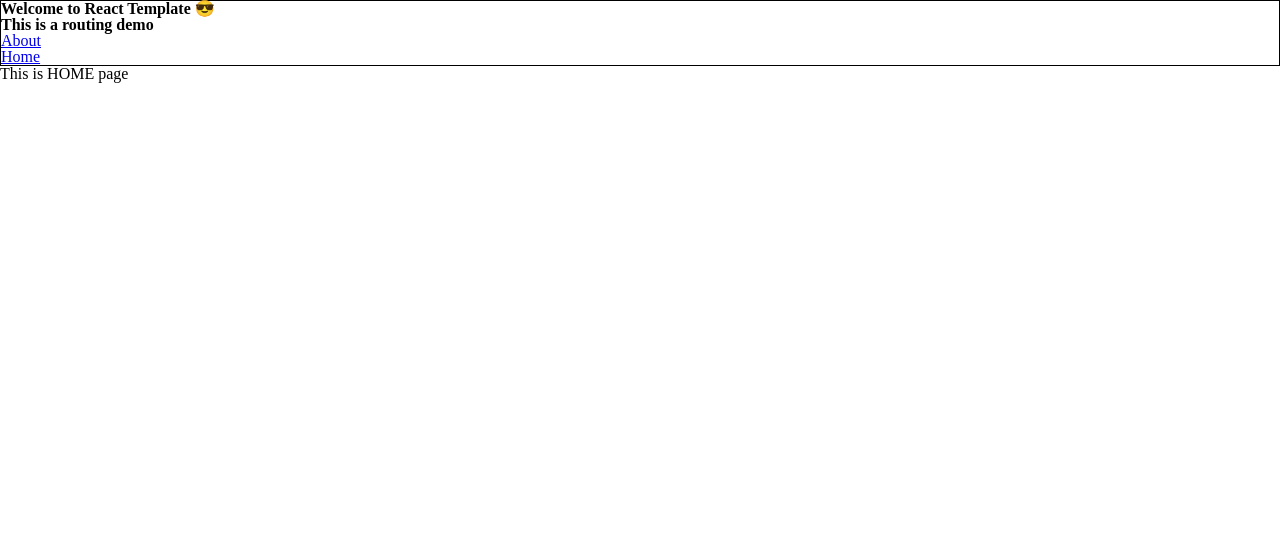
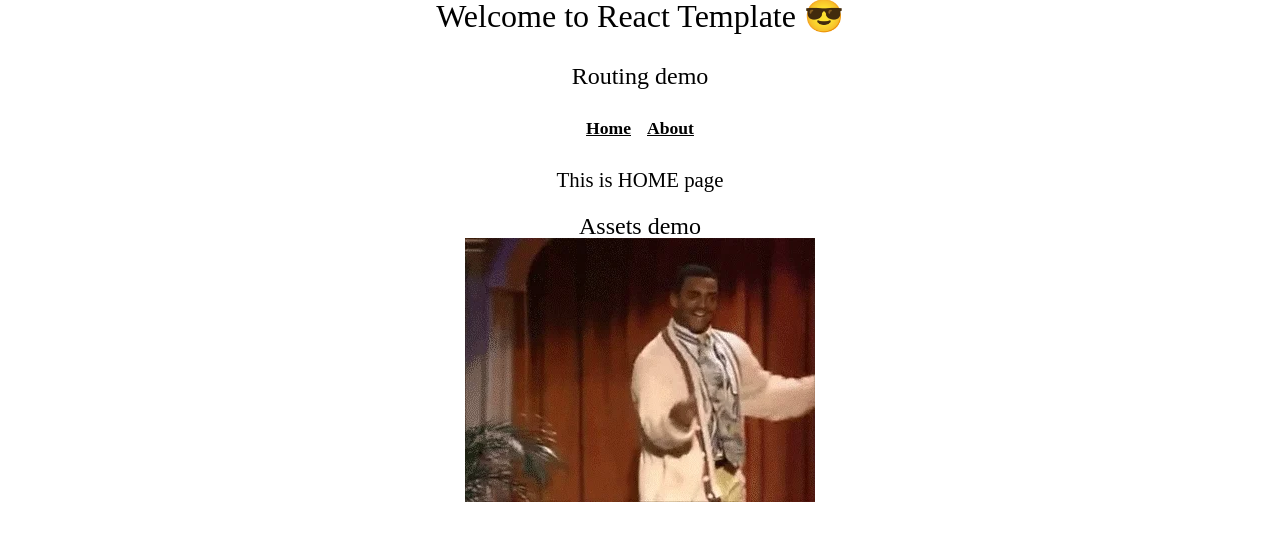
Before and after one commit to angelinopires/react-template, a React app: page / in a window 1280 px wide. Shown: the top 540 px of the page. Built offline with nearby package versions, Linux system fonts and the light colour scheme.

Commit message:
Improve page styles and add some examples

```diff
--- a/src/core/App/index.jsx
+++ b/src/core/App/index.jsx
@@ -1,22 +1,38 @@
 import React from 'react'
 import { Link } from 'react-router-dom'
+
+// ASSETS
+import CaltonGif from '../../shared/assets/giphy.webp'
+
+// CORE
+import { Routes } from '../Routes/index'
 
 // STYLES
 import './index.scss'
 
 const App = () => (
   <div className="main">
-    <h1>Welcome to React Template 😎</h1>
+    <h1 className="title title--main">Welcome to React Template 😎</h1>
 
-    <h2>This is a routing demo</h2>
-    <ul>
-      <li>
-        <Link to="/about">About</Link>
-      </li>
-      <li>
-        <Link to="/">Home</Link>
-      </li>
-    </ul>
+    <div>
+      <h2 className="title title--sub">Routing demo</h2>
+
+      <ul className="navigation">
+        <li className="navigation__link">
+          <Link to="/">Home</Link>
+        </li>
+        <li className="navigation__link">
+          <Link to="/about">About</Link>
+        </li>
+      </ul>
+      <Routes />
+    </div>
+
+    <div>
+      <h2 className="title title--sub">Assets demo</h2>
+
+      <img alt="Calton dancing" src={CaltonGif} />
+    </div>
   </div>
 )
 
--- a/src/core/App/index.scss
+++ b/src/core/App/index.scss
@@ -1,3 +1,47 @@
 .main {
-  border: 1px solid $black;
+  display: flex;
+  flex-direction: column;
+  align-items: center;
+  gap: 1.5rem;
+  width: 100%;
+  height: 100vh;
 }
+
+.title {
+  font-size: 1rem;
+  font-weight: 500;
+  text-align: center;
+
+  &--main {
+    font-size: 2rem;
+    margin-bottom: .5rem;
+  }
+
+  &--sub {
+    font-size: 1.5rem;
+  }
+
+  &--aux {
+    font-size: 1.3rem;
+  }
+}
+
+.navigation {
+  display: flex;
+  justify-content: center;
+  gap: 1rem;
+  padding: 2rem 0;
+
+  &__link {
+    font-size: 1.1rem;
+    font-weight: 600;
+
+    a {
+      color: $black;
+    }
+
+    a:hover {
+      text-decoration: none;
+    }
+  }
+}
--- a/src/index.jsx
+++ b/src/index.jsx
@@ -3,7 +3,7 @@ import ReactDOM from 'react-dom/client'
 import { BrowserRouter } from 'react-router-dom'
 
 // CORE
-import { App, Routes } from './core/index'
+import { App } from './core/index'
 
 // STYLES
 import './shared/scss/main.scss'
@@ -16,7 +16,6 @@ root.render(
   <React.StrictMode>
     <BrowserRouter>
       <App />
-      <Routes />
     </BrowserRouter>
   </React.StrictMode>,
 )
--- a/src/shared/pages/About/index.jsx
+++ b/src/shared/pages/About/index.jsx
@@ -2,7 +2,7 @@ import React from 'react'
 
 const About = () => (
   <div>
-    This is ABOUT page
+    <h3 className="title title--aux">This is ABOUT page</h3>
   </div>
 )
 
--- a/src/shared/pages/Home/index.jsx
+++ b/src/shared/pages/Home/index.jsx
@@ -2,7 +2,7 @@ import React from 'react'
 
 const Home = () => (
   <div>
-    This is HOME page
+    <h3 className="title title--aux">This is HOME page</h3>
   </div>
 )
 
--- a/webpack.config.js
+++ b/webpack.config.js
@@ -69,7 +69,7 @@ module.exports = function (_env, argv) {
           ],
         },
         {
-          test: /\.(png|jpg|gif|ico)$/i,
+          test: /\.(png|jpg|gif|ico|webp)$/i,
           use: {
             loader: 'url-loader',
             options: {
@@ -135,9 +135,8 @@ module.exports = function (_env, argv) {
       runtimeChunk: 'single',
     },
     output: {
+      filename: 'js/[name].[contenthash:8].js',
       path: path.resolve(__dirname, 'dist'),
-      filename: 'js/[name].[contenthash:8].js',
-      publicPath: '/',
     },
     plugins: [
       isProduction
```
Also changed, not shown: .eslintrc.json, src/shared/assets/giphy.webp (added).
